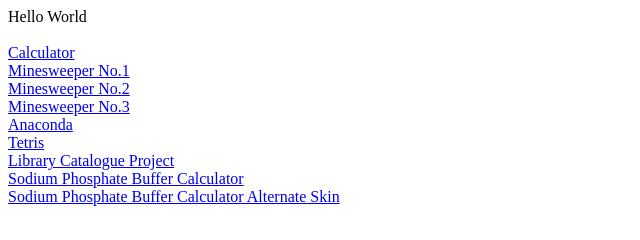
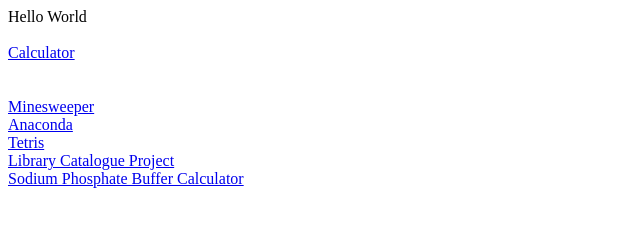
Before and after one commit to MKolaksazov/Telerik-Academy, a plain HTML site: page index.html in a window 1280 px wide. Shown: the whole page, without its empty margins (0-640 px from the left). Drawn offline with Linux system fonts and the light colour scheme.

Commit message:
Update index.html

```diff
--- a/index.html
+++ b/index.html
@@ -3,11 +3,11 @@
 </br>
 <a href="JavaScript/01. Windows calculator.html">Calculator</a>
 </br>
-<a href="JavaScript/Games/MineSweeper/MineSweeper.html">Minesweeper No.1</a>
+<!--a href="JavaScript/Games/MineSweeper/MineSweeper.html">Minesweeper No.1</a-->
 </br>
-<a href="JavaScript/Games/MineSweeper/MS/mines.html">Minesweeper No.2</a>
+<!--a href="JavaScript/Games/MineSweeper/MS/mines.html">Minesweeper No.2</a-->
 </br>
-<a href="JavaScript/Games/MineSweeper/emojiMS/index.html">Minesweeper No.3</a>
+<a href="JavaScript/Games/MineSweeper/emojiMS/index.html">Minesweeper</a>
 </br>
 <a href="JavaScript/Games/Anaconda/index.html">Anaconda</a>
 </br>
@@ -17,4 +17,4 @@
 </br>
 <a href="JavaScript/NaPosphatebufferCalc.html">Sodium Phosphate Buffer Calculator</a>
 </br>
-<a href="JavaScript/project_css_skins/index.html">Sodium Phosphate Buffer Calculator Alternate Skin</a>
+<!--a href="JavaScript/project_css_skins/index.html">Sodium Phosphate Buffer Calculator Alternate Skin</a-->
```
